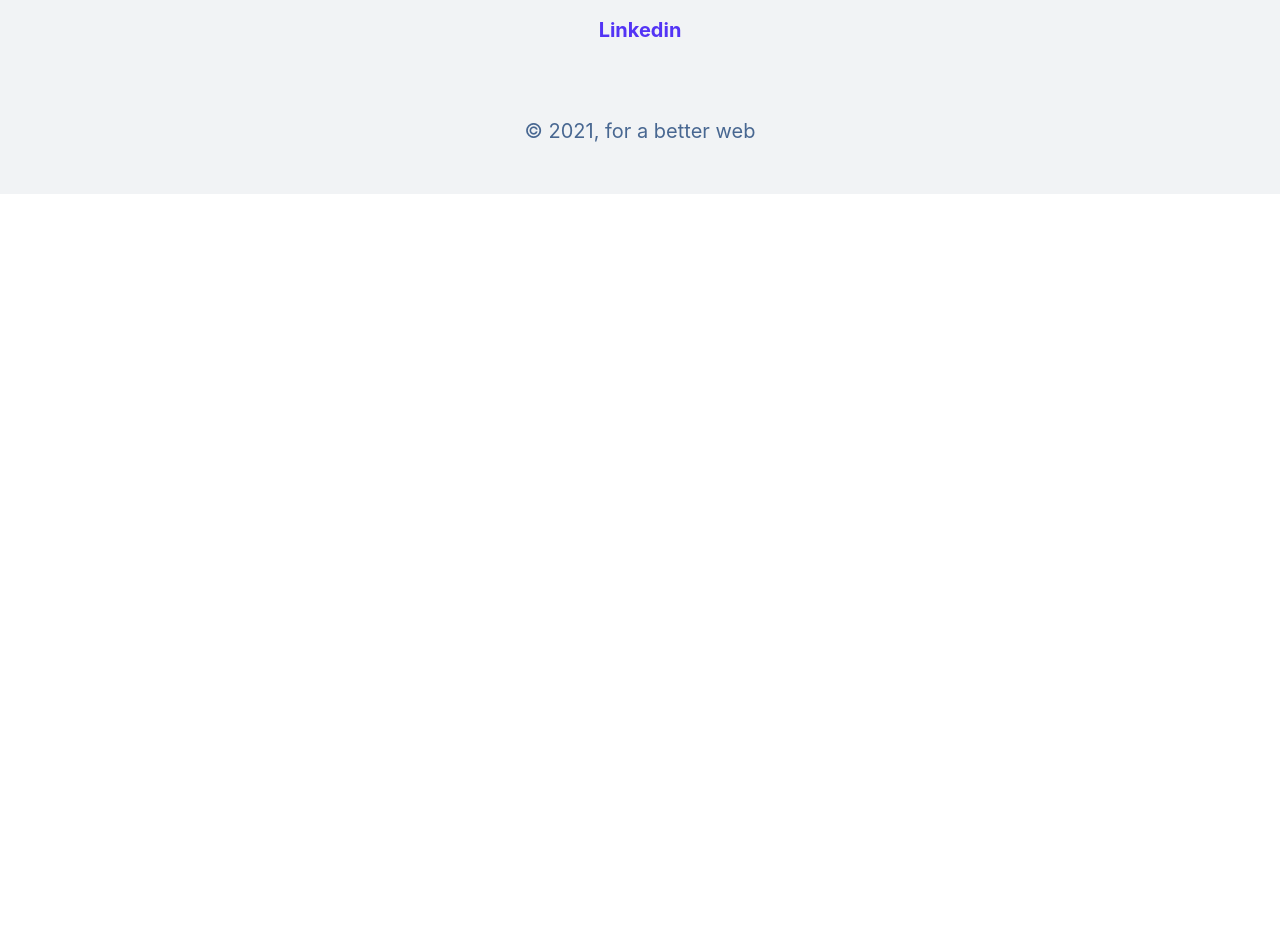
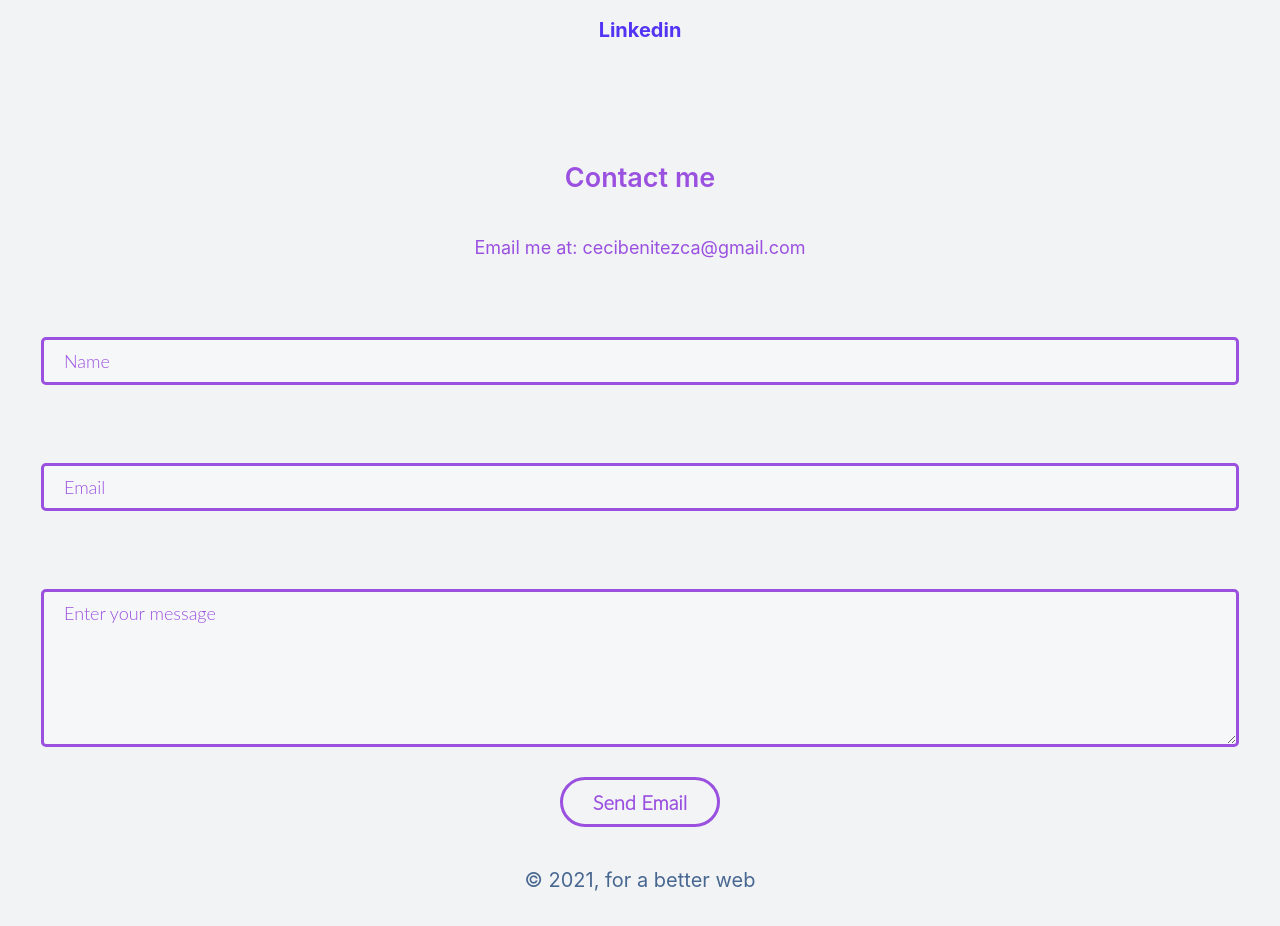
Before and after one commit to Ceci007/react-portfolio, a Gatsby site: page /page-2 in a window 1280 px wide. Shown: the part 484-1410 px from the top of the page. Before the commit the page ends 800 px from the top, so only its background shows below. Built offline with nearby package versions, Linux system fonts and the light colour scheme; Gatsby itself is replaced by a stand-in of ours.

Commit message:
Add contact form and email adddress

```diff
--- /dev/null
+++ b/src/components/footer.css
@@ -0,0 +1,103 @@
+.text {
+  color: white;
+  font-weight: 600;
+}
+
+.title {
+  color: #9B51E0;
+  font-weight: 600;
+}
+
+.subtitle {
+  color: #9B51E0;
+  text-align: center;
+}
+
+.contacto {
+  background: transparent;
+  display: flex;
+  flex-direction: column;
+  justify-content: space-evenly;
+  align-items: center;
+  padding: 2rem 0;
+  font-size: 1.8rem;
+}
+
+.contacto p:not(:last-child) {
+  display: flex;
+  margin-bottom: 3rem;
+  align-items: center;
+}
+
+.input-form {
+  width: 90vw;
+  border: 3px solid #9B51E0;
+  background-color: rgba(255, 255, 255, 0.3);
+  padding: 1rem 2rem;
+  color: #fff;
+  font-size: 1.8rem;
+  font-family: "Lato Light", sans-serif;
+  margin-top: 3rem;
+  border-radius: 5px;
+}
+
+.input-form:focus {
+  outline: none;
+}
+
+.input-form::-webkit-input-placeholder {
+  color: #9B51E0;
+  font-family: "Lato Light", sans-serif;
+  font-size: 1.8rem;
+}
+
+.copyright {
+  background-color: #000;
+  color: rgba(255, 255, 255, 0.8);
+  text-align: center;
+  padding: 0.5rem 0;
+}
+
+.submit-box {
+  justify-self: start;
+}
+
+button[type="submit"] {
+  border: 3px solid #9B51E0;
+  background: rgba(255, 255, 255, 0.1);
+  color: #9B51E0;
+  font-family: "Lato Light", sans-serif;
+  font-size: 2rem;
+  padding: 1rem 3rem;
+  transition: all 0.5s;
+  border-radius: 30px;
+  font-weight: 600;
+}
+
+button[type="submit"]:hover {
+  background-color: #9B51E0;
+  border: 3px solid #9B51E0;
+  color: white;
+}
+
+@media only screen and (max-width: 25em) /* 400px */ {
+  .contacto p i {
+    display: none;
+  }
+
+  .contacto {
+    padding: 2rem;
+  }
+
+  .submit-flex {
+    display: flex;
+    justify-content: space-between;
+    align-items: center;
+    width: 100vw;
+    padding: 0 2rem;
+  }
+
+  .work-icons {
+    margin-right: 0rem;
+  }
+}
--- a/src/components/footer.js
+++ b/src/components/footer.js
@@ -2,6 +2,7 @@ import React from 'react'
 import styled from "styled-components"
 import { Link, animateScroll as scroll } from "react-scroll";
 import ScrollAnimation from 'react-animate-on-scroll';
+import './footer.css';
 
 const FooterMain = styled.div`
     margin: 0;
@@ -61,6 +62,10 @@ const Button = styled.button`
         box-shadow: 0 20px 40px rgba(0,0,0, 0.15);
         transform: translateY(-3px);
     }
+
+    &:focus {
+        outline: none;
+    }
 `
 
 const LinkGroup = styled.div`
@@ -109,19 +114,36 @@ const Footer = () => (
             <Text>“Prototype and build apps with React.js and React Native”</Text>
             <Button>
                 <Link
-                to="/"
+                to="home"
                 spy={true}
                 smooth={true}
                 offset={-70}
-                duration= {500} >
+                duration= {500}
+                className="text">
                     Go Back To The Top
                 </Link>
             </Button>
             <LinkGroup>
                 <a href="https://github.com/Ceci007" target="_blank"><FooterLink>Github</FooterLink></a>
                 <a href="https://twitter.com/CeciDeveloper" target="_blank"><FooterLink>Twitter</FooterLink></a>
-                <a href="https://www.linkedin.com/in/cecilia-ben%C3%ADtez/" target="_blank"><FooterLink>Linkedin</FooterLink></a>
+                <a href="https://www.linkedin.com/in/cecilia-benítez" target="_blank"><FooterLink>Linkedin</FooterLink></a>
             </LinkGroup>
+            <form name="contact" method="POST" data-netlify="true" className="contacto">
+                <h2 className="title">Contact me</h2>
+                <p className="subtitle">Email me at: cecibenitezca@gmail.com</p>
+                <p>
+                <input type="text" name="name" placeholder="Name" className="input-form"/>
+                </p>
+                <p>
+                <input type="email" name="email" placeholder="Email" className="input-form"/>
+                </p>
+                <p>
+                <textarea name="message" rows="6" placeholder="Enter your message" className="input-form"></textarea>
+                </p>
+                <div className="submit-box">
+                    <button type="submit">Send Email</button>
+                </div>
+            </form>
             <Copyright> © {new Date().getFullYear()}, for a better web</Copyright>
         </FooterGroup>
     </FooterMain>
--- a/src/pages/index.css
+++ b/src/pages/index.css
@@ -14,3 +14,7 @@
   background-color: transparent !important;
   border: none !important;
 }
+
+.logos {
+  margin-top: -1px !important;
+}
--- a/src/pages/index.js
+++ b/src/pages/index.js
@@ -68,6 +68,11 @@ const IndexPage = () => (
               </div>
             </a>
           </div>
+          <br />
+          <br />
+          <br />
+          <br />
+          <br />
           <div className="logos">
             <img src={sketch} width="50" />
             <img src={figma} width="50" />
```
